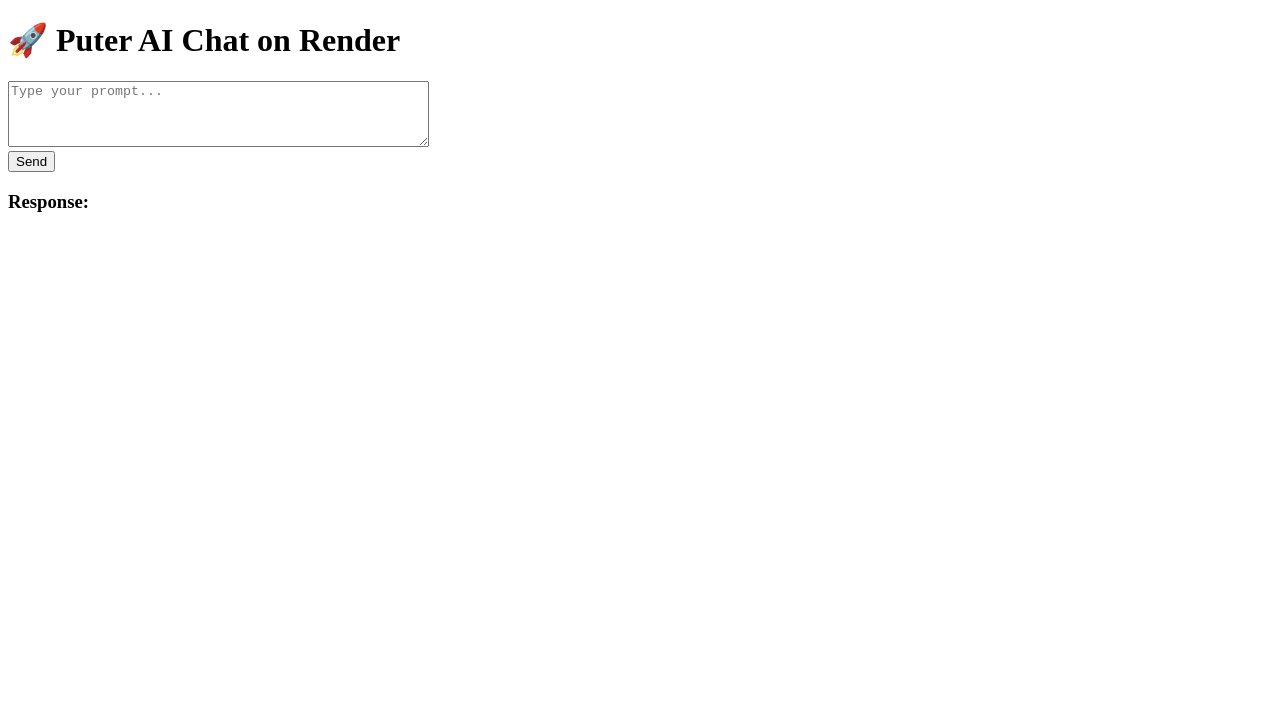
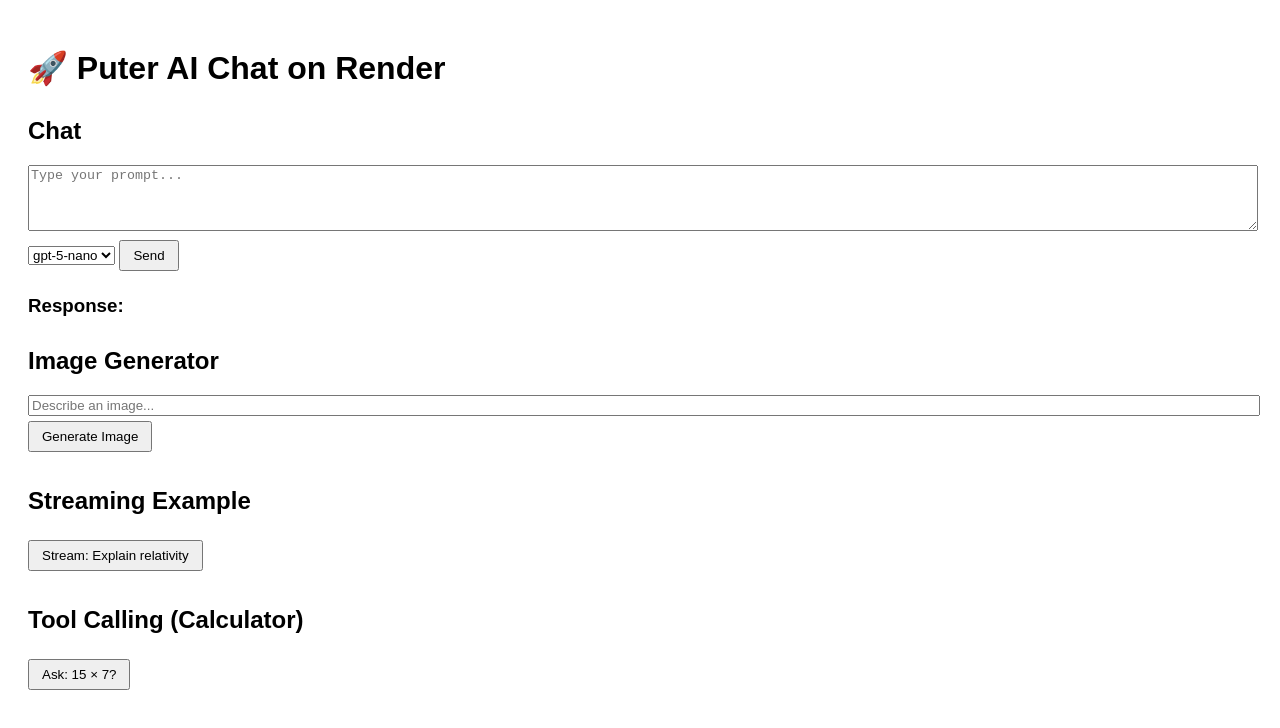
Before and after one commit to nutedabb/puter, a website: page public/index.html in a window 1280 px wide. Drawn offline with Linux system fonts and the light colour scheme.

Commit message:
Update index.html

```diff
--- a/public/index.html
+++ b/public/index.html
@@ -2,23 +2,116 @@
 <html lang="en">
 <head>
   <meta charset="UTF-8">
-  <title>Puter AI Chat</title>
+  <title>🚀 Puter AI Chat on Render</title>
   <script src="https://js.puter.com/v2/"></script>
+  <style>
+    body { font-family: sans-serif; padding: 20px; }
+    textarea { width: 100%; }
+    button { margin: 5px 0; padding: 6px 12px; }
+    img { max-width: 400px; margin-top: 10px; display: block; }
+    .section { margin-top: 30px; }
+  </style>
 </head>
 <body>
   <h1>🚀 Puter AI Chat on Render</h1>
 
-  <textarea id="prompt" rows="4" cols="50" placeholder="Type your prompt..."></textarea><br>
-  <button onclick="sendPrompt()">Send</button>
+  <!-- Chat UI -->
+  <div class="section">
+    <h2>Chat</h2>
+    <textarea id="prompt" rows="4" placeholder="Type your prompt..."></textarea><br>
+    <select id="model">
+      <option value="gpt-5-nano">gpt-5-nano</option>
+      <option value="gpt-5-mini">gpt-5-mini</option>
+      <option value="gpt-5">gpt-5</option>
+      <option value="gpt-4o">gpt-4o</option>
+      <option value="o1">o1</option>
+    </select>
+    <button onclick="sendPrompt()">Send</button>
+    <h3>Response:</h3>
+    <pre id="response"></pre>
+  </div>
 
-  <h3>Response:</h3>
-  <pre id="response"></pre>
+  <!-- Image Generation -->
+  <div class="section">
+    <h2>Image Generator</h2>
+    <input id="imagePrompt" type="text" placeholder="Describe an image..." style="width:100%">
+    <button onclick="generateImage()">Generate Image</button>
+    <div id="imageResult"></div>
+  </div>
+
+  <!-- Streaming -->
+  <div class="section">
+    <h2>Streaming Example</h2>
+    <button onclick="streamResponse()">Stream: Explain relativity</button>
+    <pre id="streamResponse"></pre>
+  </div>
+
+  <!-- Tool Calling -->
+  <div class="section">
+    <h2>Tool Calling (Calculator)</h2>
+    <button onclick="askCalculator()">Ask: 15 × 7?</button>
+    <pre id="toolResponse"></pre>
+  </div>
 
   <script>
+    // --- Chat ---
     async function sendPrompt() {
       const prompt = document.getElementById("prompt").value;
-      const response = await puter.ai.chat(prompt, { model: "gpt-5-nano" });
+      const model = document.getElementById("model").value;
+      const response = await puter.ai.chat(prompt, { model });
       document.getElementById("response").innerText = response;
+    }
+
+    // --- Image Generation ---
+    async function generateImage() {
+      const prompt = document.getElementById("imagePrompt").value;
+      const imageElement = await puter.ai.txt2img(prompt, { model: "gpt-image-1" });
+      const resultDiv = document.getElementById("imageResult");
+      resultDiv.innerHTML = "";
+      resultDiv.appendChild(imageElement);
+    }
+
+    // --- Streaming ---
+    async function streamResponse() {
+      const target = document.getElementById("streamResponse");
+      target.innerText = "";
+      const response = await puter.ai.chat("Explain the theory of relativity in detail", {stream: true, model: "gpt-5-nano"});
+      for await (const part of response) {
+        target.innerText += part?.text || "";
+      }
+    }
+
+    // --- Tool/Function Calling ---
+    async function askCalculator() {
+      const tools = [{
+        type: "function",
+        function: {
+          name: "calculate",
+          description: "Perform basic math operations",
+          parameters: {
+            type: "object",
+            properties: {
+              operation: { type: "string", enum: ["add", "subtract", "multiply", "divide"] },
+              a: { type: "number" },
+              b: { type: "number" }
+            },
+            required: ["operation", "a", "b"]
+          }
+        }
+      }];
+
+      const response = await puter.ai.chat("What is 15 multiplied by 7?", { tools });
+      const out = document.getElementById("toolResponse");
+
+      if (response.message.tool_calls) {
+        const call = response.message.tool_calls[0];
+        const args = JSON.parse(call.function.arguments);
+        let result;
+        if (args.operation === "multiply") result = args.a * args.b;
+        out.innerText = `AI requested: ${args.a} × ${args.b} = ${result}`;
+      } else {
+        out.innerText = JSON.stringify(response, null, 2);
+      }
     }
   </script>
 </body>
```
